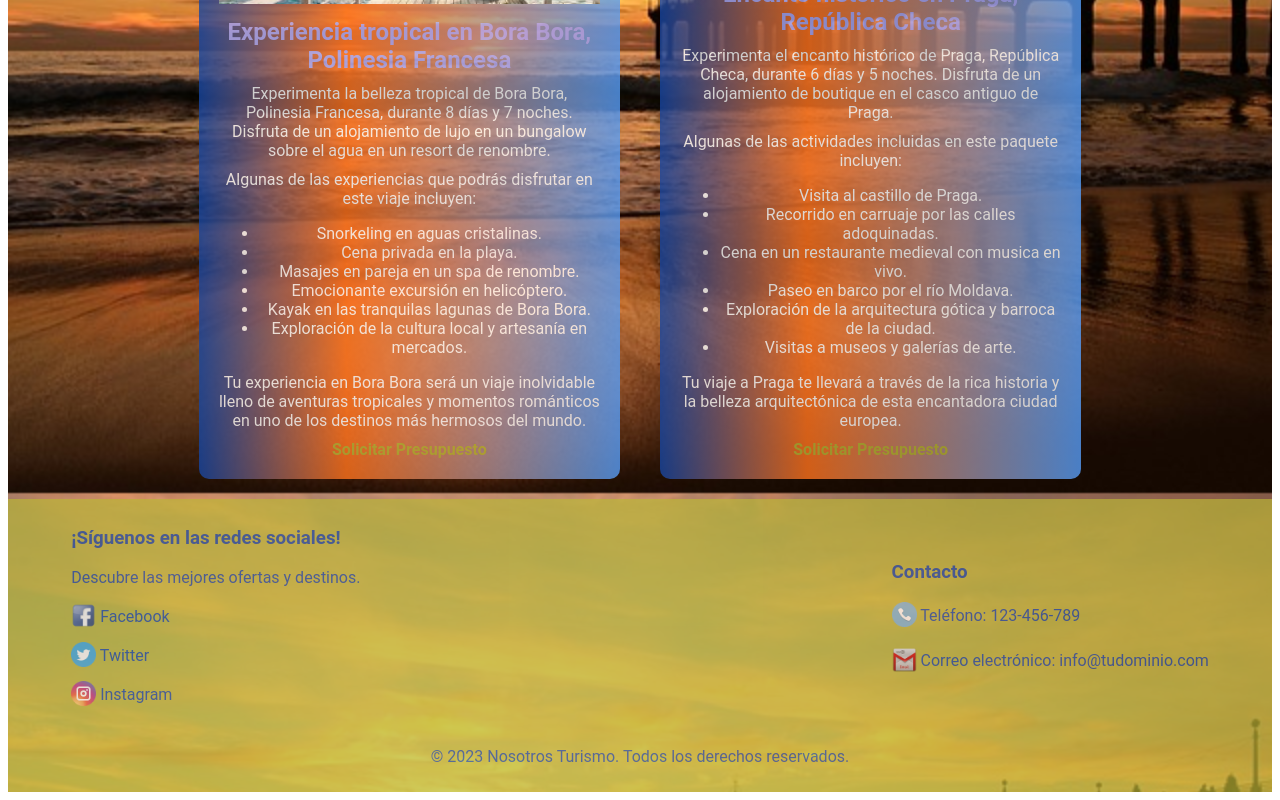
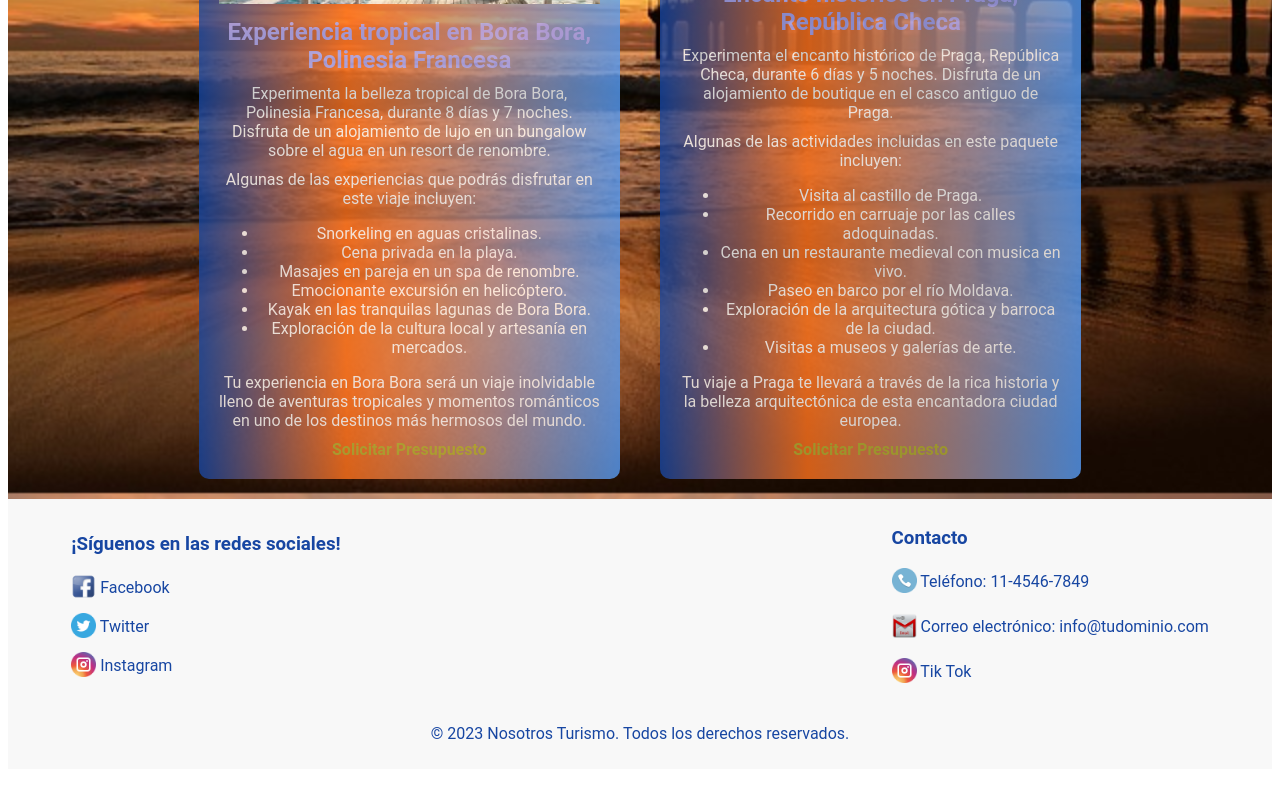
Before and after one commit to Shinobirun/NosotrosVueCAC, a Vue app in the folder nosFront/: page /tours in a window 1280 px wide. Shown: the part 2931-3731 px from the top of the page. After the commit the page ends 3708 px from the top, so only its background shows below. Built offline with nearby package versions, Linux system fonts and the light colour scheme; no server answers.

Commit message:
arreglo del footer

```diff
--- a/nosFront/src/components/FooterComponent.vue
+++ b/nosFront/src/components/FooterComponent.vue
@@ -3,7 +3,7 @@
     <div class="foot">
       <div>
         <h3 class="title">¡Síguenos en las redes sociales!</h3>
-        <p>Descubre las mejores ofertas y destinos.</p>
+
         <ul>
           <li>
             <a href="#"><img src="../assets/images/icons/fac.png" alt="Facebook">  Facebook</a>
@@ -19,10 +19,13 @@
       <div>
         <h3 class="title">Contacto</h3>
         <p>
-          <img src="../assets/images/icons/phone.png" alt="Telefono"> Teléfono: 123-456-789
+          <img src="../assets/images/icons/phone.png" alt="Telefono"> Teléfono: 11-4546-7849
         </p>
         <p>
           <img src="../assets/images/icons/mail.png" alt="Mail"> Correo electrónico: info@tudominio.com
+        </p>
+        <p>
+            <a href="#"><img src="../assets/images/icons/inst.png" alt="Intagram">  Tik Tok</a>
         </p>
       </div>
     </div>
@@ -46,12 +49,12 @@ export default {
 <style scoped>
 /* Estilos específicos del pie de página */
 footer {
-  background-color: var(--color-accent);
-  opacity: .7;
+  background-color: #f8f8f8;
   color: var(--color-primary);
   padding: 10px 5px;
   padding-left: 5%; /* Espacio a la izquierda */
   padding-right: 5%;
+
 }
 
 .foot {
```
